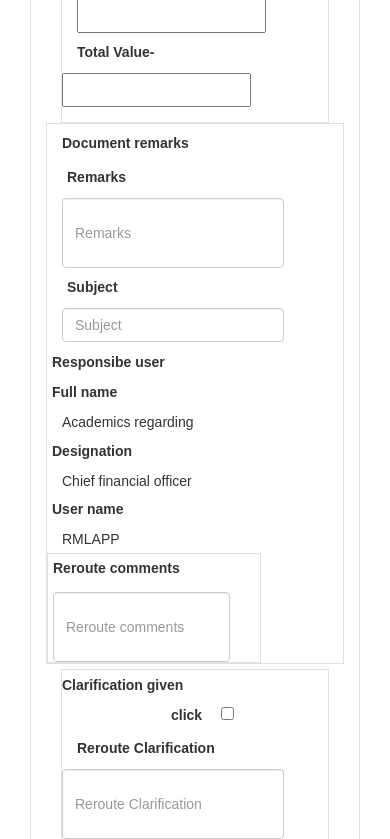
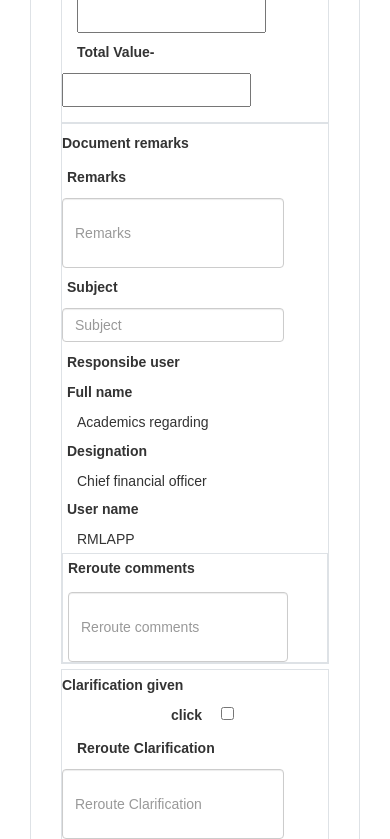
Before and after one commit to ganesaperumal03/E-approval_system, a Django app: page /updateapproval in a window 390 px wide. Shown: the part 1003-1842 px from the top of the page. Run offline with Django 4.2, Linux system fonts and the light colour scheme; some libraries are stand-ins or nearby versions.

Commit message:
clarifications

```diff
--- a/templates/e-approval/clarification.html
+++ b/templates/e-approval/clarification.html
@@ -225,8 +225,8 @@
             </div>
           </div>
           <!--end of document clarificaiton-->
-          <div class="second-sec row border">
-            <div class="document-remarks col-md-4 ">
+          <div class="second-sec row-12 border">
+            <div class="document-remarks row-12 ">
               <div class="document-head">
                 <label >Document remarks</label>
               </div>
@@ -246,7 +246,7 @@
               </div>
             </div>
 
-            <div class="responsibe-user row-3">
+            <div class="responsibe-user row-4">
               <div class="document-head">
                 <label class="row-sm-6 ml-2 col-form-label">Responsibe user</label>
               </div>
```
